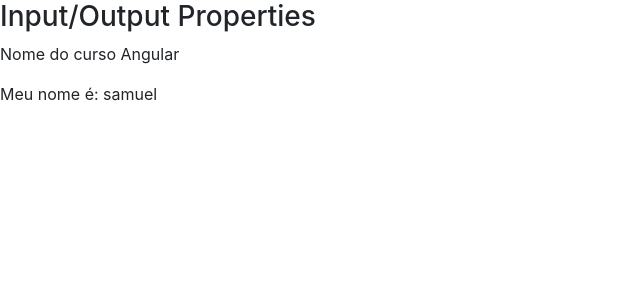
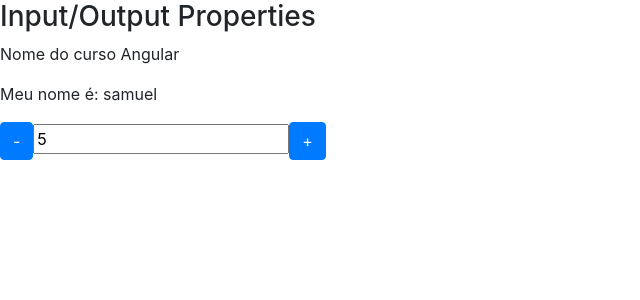
Before and after one commit to SamukaAlves000/angular-curso, an Angular app in the folder primeiro-projeto/: page / in a window 1280 px wide. Shown: the top 300 px of the page, without its empty margins (0-640 px from the left). Built offline with nearby package versions, Linux system fonts and the light colour scheme.

Commit message:
Emitindo Eventos com Output properties
Emitindo Eventos com Output properties

```diff
--- a/primeiro-projeto/src/app/app.module.ts
+++ b/primeiro-projeto/src/app/app.module.ts
@@ -8,13 +8,15 @@
 import { DataBindingComponent } from './data-binding/data-binding.component';
 import { FormsModule }   from '@angular/forms';
 import { InputPropertyComponent } from './input-property/input-property.component';
+import { OutputPropertyComponent } from './output-property/output-property.component';
 @NgModule({
   declarations: [
     AppComponent,
     MeuPrimeiroComponent,
     MeuPrimeiro2Component,
     DataBindingComponent,
-    InputPropertyComponent
+    InputPropertyComponent,
+    OutputPropertyComponent
   ],
   imports: [
     BrowserModule,
--- a/primeiro-projeto/src/app/data-binding/data-binding.component.html
+++ b/primeiro-projeto/src/app/data-binding/data-binding.component.html
@@ -61,6 +61,9 @@
     <article>
         <h3>Input/Output Properties</h3>
         <app-curso [nome] = "nomeDoCurso" [name] = "pessoa.nome"></app-curso>
+        <app-contador [vIni] = "valorInicial"
+        (mudouValor)="onMudouValor($event)"
+        ></app-contador>
 
     </article>
 </section>
--- a/primeiro-projeto/src/app/data-binding/data-binding.component.ts
+++ b/primeiro-projeto/src/app/data-binding/data-binding.component.ts
@@ -16,6 +16,8 @@
     nome: "samuel",
     idade: 23
   }
+
+  valorInicial : number = 5
 
   nomeDoCurso:string = 'Angular'
 
@@ -37,5 +39,9 @@
     this.valorAtual = (<HTMLInputElement>evento.target).value
   }
 
+  onMudouValor(evento){
+    console.log(evento.novoValor)
+  }
+
 
 }
--- /dev/null
+++ b/primeiro-projeto/src/app/output-property/output-property.component.html
@@ -0,0 +1,5 @@
+<div>
+    <button class="btn btn-primary" (click) = "decrementa()">-</button>
+    <input type="text" [value]="valor" readonly>
+    <button class="btn btn-primary" (click) = "incrementa()">+</button>
+</div>
--- /dev/null
+++ b/primeiro-projeto/src/app/output-property/output-property.component.ts
@@ -0,0 +1,29 @@
+import { Component, OnInit, Input,EventEmitter, Output } from '@angular/core';
+
+
+@Component({
+  selector: 'app-contador',
+  templateUrl: './output-property.component.html',
+  styleUrls: ['./output-property.component.css']
+})
+export class OutputPropertyComponent implements OnInit {
+
+  @Input('vIni') valor: number = 0
+  @Output() mudouValor = new EventEmitter()
+
+  incrementa(){
+    this.valor++
+    this.mudouValor.emit({novoValor : this.valor})
+  }
+  decrementa(){
+    this.valor--
+    this.mudouValor.emit({novoValor : this.valor})
+  }
+
+
+  constructor() { }
+
+  ngOnInit(): void {
+  }
+
+}
```
Also changed, not shown: primeiro-projeto/src/app/output-property/output-property.component.css (added), 1 other file (tests, documents, lock files or other folders).
